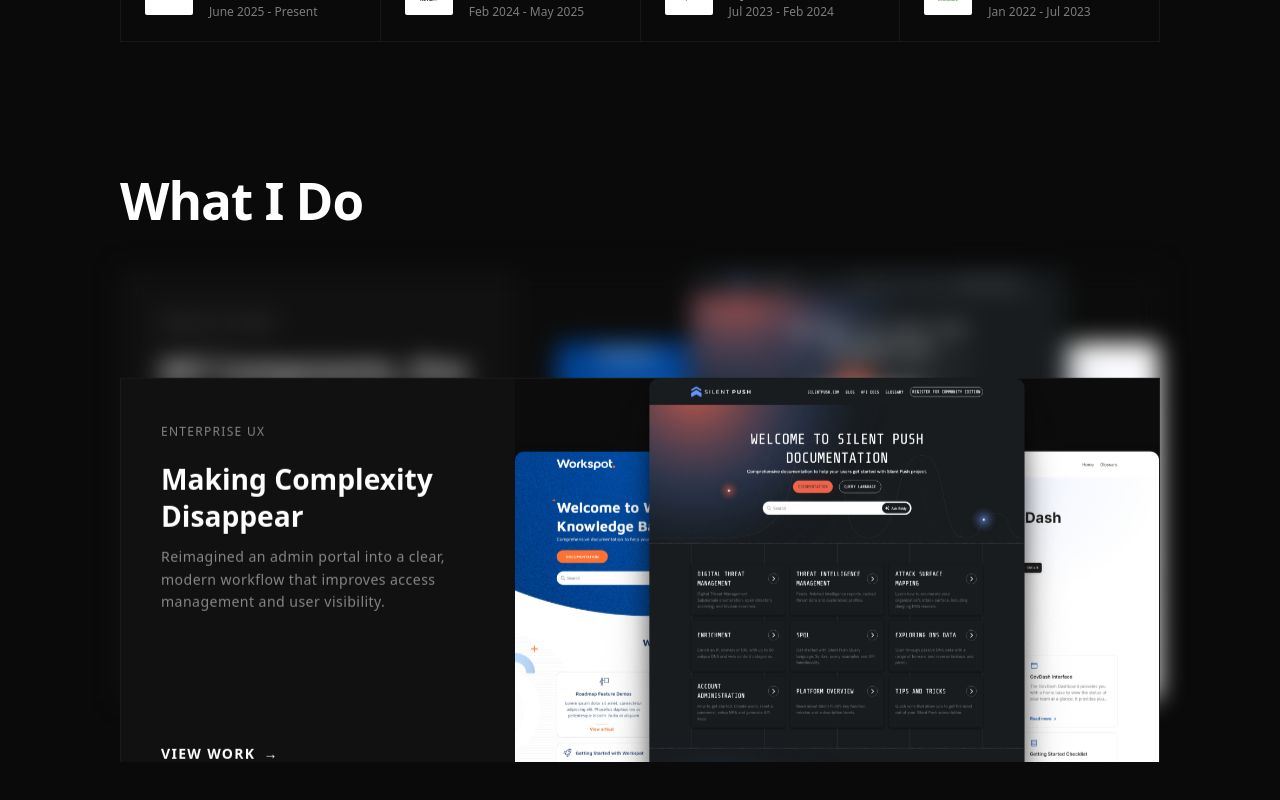
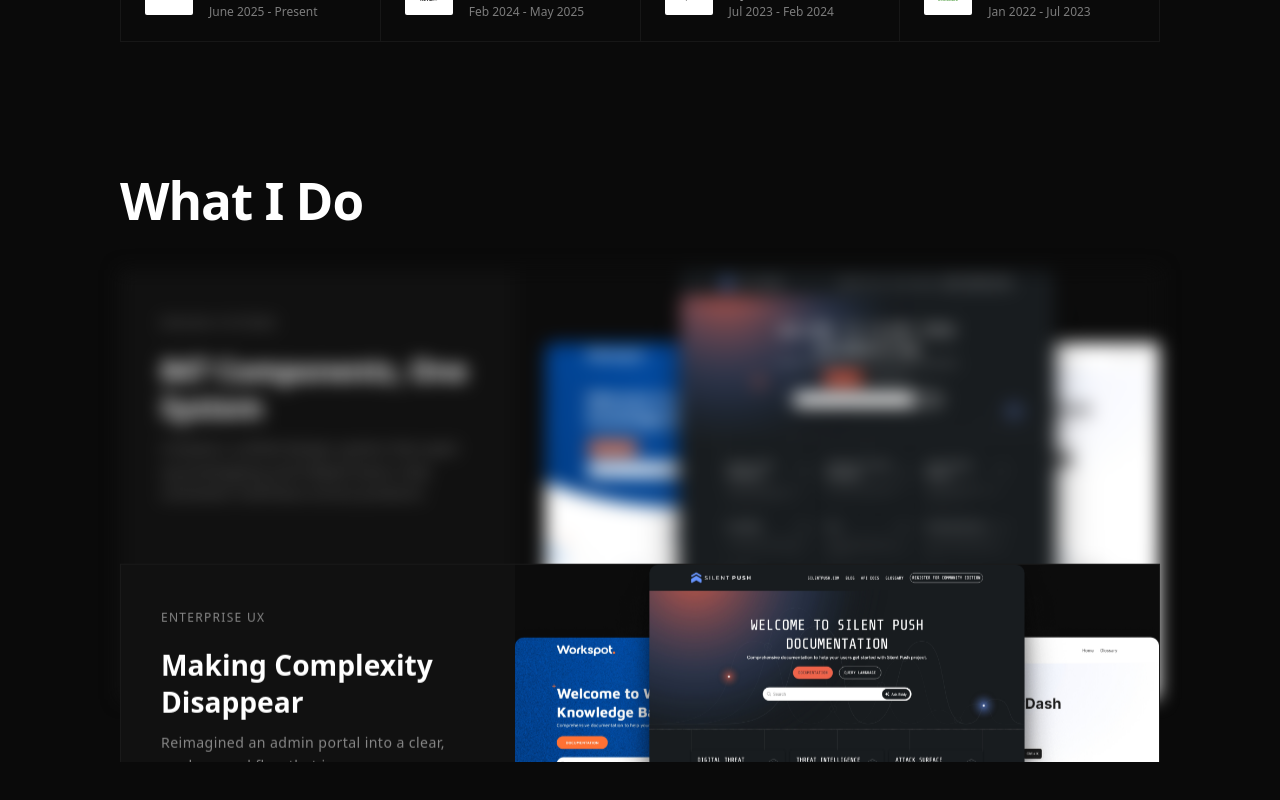
Before and after one commit to aswinlegarcon/portfolio-nickyralson, a React (Vite) app: page / in a window 1280 px wide. Shown: the part 1352-2152 px from the top of the page. Built offline with nearby package versions, Linux system fonts and the light colour scheme.

Commit message:
bug solved - image scroll

```diff
--- a/src/App.jsx
+++ b/src/App.jsx
@@ -523,10 +523,11 @@ function WhereItStartedSection() {
   const [maxShift, setMaxShift] = useState(0)
 
   useEffect(() => {
-    let frame = 0
+    let scrollFrame = 0
+    let measureFrame = 0
 
     const updateProgress = () => {
-      frame = 0
+      scrollFrame = 0
       if (!sectionRef.current || !stickyRef.current) return
 
       const rect = sectionRef.current.getBoundingClientRect()
@@ -537,8 +538,17 @@ function WhereItStartedSection() {
     }
 
     const onScroll = () => {
-      if (frame) return
-      frame = window.requestAnimationFrame(updateProgress)
+      if (scrollFrame) return
+      scrollFrame = window.requestAnimationFrame(updateProgress)
+    }
+
+    const scheduleMeasure = () => {
+      if (measureFrame) return
+      measureFrame = window.requestAnimationFrame(() => {
+        measureFrame = 0
+        updateShiftBounds()
+        updateProgress()
+      })
     }
 
     const updateShiftBounds = () => {
@@ -554,17 +564,54 @@ function WhereItStartedSection() {
       setSectionHeight(`${stickyHeight + pinScrollDistance}px`)
     }
 
-    const onResize = () => { onScroll(); updateShiftBounds() }
+    const onResize = () => {
+      onScroll()
+      scheduleMeasure()
+    }
+
+    const trackImages = trackRef.current
+      ? Array.from(trackRef.current.querySelectorAll('img'))
+      : []
+
+    const imageCleanupFns = []
+    trackImages.forEach((image) => {
+      if (image.complete) return
+      const onImageReady = () => scheduleMeasure()
+      image.addEventListener('load', onImageReady)
+      image.addEventListener('error', onImageReady)
+      imageCleanupFns.push(() => {
+        image.removeEventListener('load', onImageReady)
+        image.removeEventListener('error', onImageReady)
+      })
+    })
+
+    const onWindowLoad = () => scheduleMeasure()
+
+    let resizeObserver = null
+    if (typeof ResizeObserver !== 'undefined') {
+      resizeObserver = new ResizeObserver(() => scheduleMeasure())
+      if (sectionRef.current) resizeObserver.observe(sectionRef.current)
+      if (stickyRef.current) resizeObserver.observe(stickyRef.current)
+      if (trackRef.current) resizeObserver.observe(trackRef.current)
+    }
 
     updateProgress()
     updateShiftBounds()
+    const delayedMeasure = window.setTimeout(scheduleMeasure, 220)
+
     window.addEventListener('scroll', onScroll, { passive: true })
     window.addEventListener('resize', onResize)
+    window.addEventListener('load', onWindowLoad)
 
     return () => {
       window.removeEventListener('scroll', onScroll)
       window.removeEventListener('resize', onResize)
-      if (frame) window.cancelAnimationFrame(frame)
+      window.removeEventListener('load', onWindowLoad)
+      window.clearTimeout(delayedMeasure)
+      imageCleanupFns.forEach((cleanup) => cleanup())
+      if (resizeObserver) resizeObserver.disconnect()
+      if (scrollFrame) window.cancelAnimationFrame(scrollFrame)
+      if (measureFrame) window.cancelAnimationFrame(measureFrame)
     }
   }, [])
 
```
